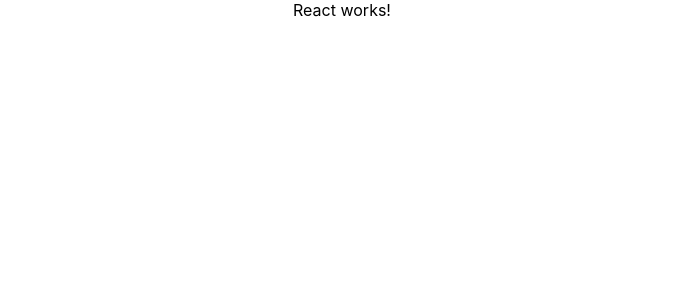
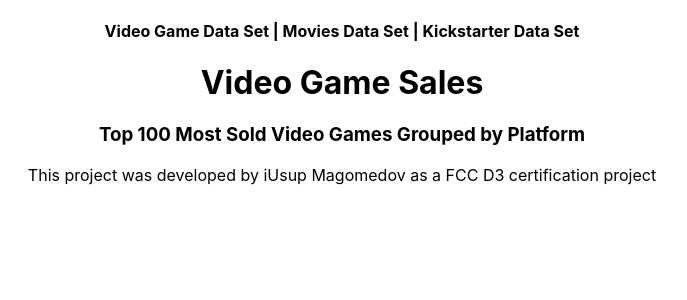
Before and after one commit to IusupMagomedov/treemap, a React (Create React App) app: page / in a window 1280 px wide. Shown: the top 300 px of the page, without its empty margins (298-985 px from the left). Built offline with nearby package versions, Linux system fonts and the light colour scheme.

Commit message:
two tests passed

```diff
--- a/public/index.html
+++ b/public/index.html
@@ -2,42 +2,19 @@
 <html lang="en">
   <head>
     <meta charset="utf-8" />
-    <link rel="icon" href="%PUBLIC_URL%/favicon.ico" />
     <meta name="viewport" content="width=device-width, initial-scale=1" />
     <meta name="theme-color" content="#000000" />
     <meta
       name="description"
       content="Web site created using create-react-app"
     />
-    <link rel="apple-touch-icon" href="%PUBLIC_URL%/logo192.png" />
-    <!--
-      manifest.json provides metadata used when your web app is installed on a
-      user's mobile device or desktop. See https://developers.google.com/web/fundamentals/web-app-manifest/
-    -->
-    <link rel="manifest" href="%PUBLIC_URL%/manifest.json" />
-    <!--
-      Notice the use of %PUBLIC_URL% in the tags above.
-      It will be replaced with the URL of the `public` folder during the build.
-      Only files inside the `public` folder can be referenced from the HTML.
 
-      Unlike "/favicon.ico" or "favicon.ico", "%PUBLIC_URL%/favicon.ico" will
-      work correctly both with client-side routing and a non-root public URL.
-      Learn how to configure a non-root public URL by running `npm run build`.
-    -->
-    <title>React App</title>
+    <title>Visualize Data with a Treemap Diagram</title>
   </head>
   <body>
     <noscript>You need to enable JavaScript to run this app.</noscript>
     <div id="root"></div>
-    <!--
-      This HTML file is a template.
-      If you open it directly in the browser, you will see an empty page.
 
-      You can add webfonts, meta tags, or analytics to this file.
-      The build step will place the bundled scripts into the <body> tag.
-
-      To begin the development, run `npm start` or `yarn start`.
-      To create a production bundle, use `npm run build` or `yarn build`.
-    -->
+    <script src="https://cdn.freecodecamp.org/testable-projects-fcc/v1/bundle.js"></script>
   </body>
 </html>
--- a/src/App.js
+++ b/src/App.js
@@ -3,7 +3,14 @@ import './App.css';
 function App() {
   return (
     <div className="App">
-      React works!
+      <header>
+        <h4>Video Game Data Set | Movies Data Set | Kickstarter Data Set</h4>
+      </header>
+      <main>
+        <h1 id="title">Video Game Sales</h1>
+        <h3 id="description">Top 100 Most Sold Video Games Grouped by Platform</h3>
+      </main>
+      <footer>This project was developed by iUsup Magomedov as a FCC D3 certification project</footer>
     </div>
   );
 }
```
